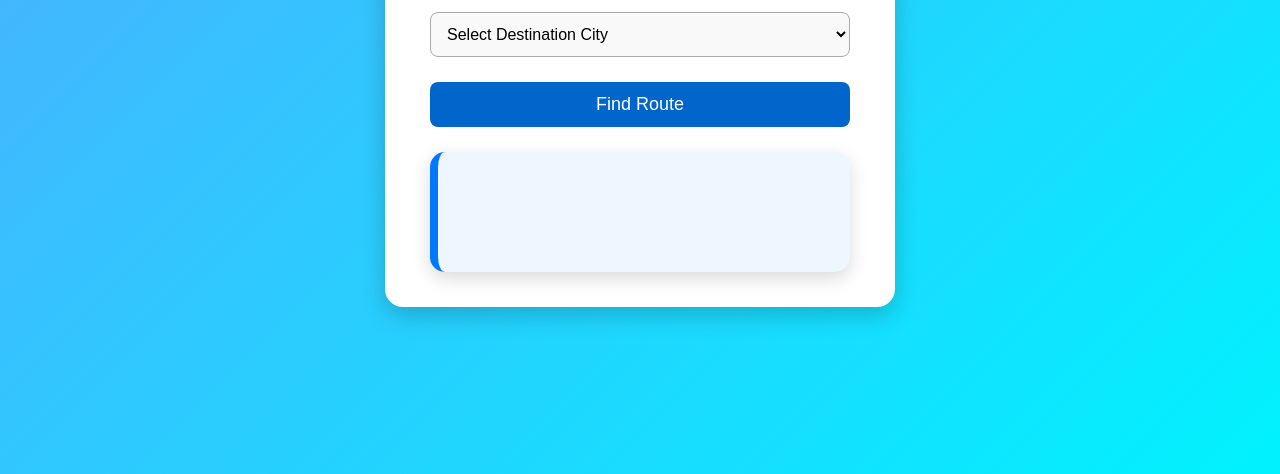
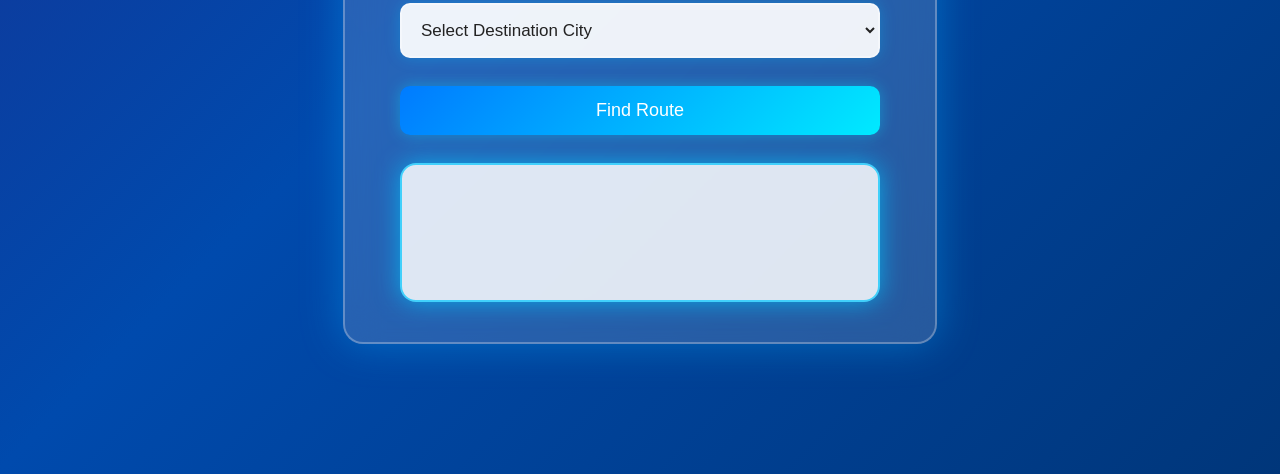
Before and after one commit to SohamSen1566/Smart-route-planner, a plain HTML site: page templates/index.html in a window 1280 px wide. Shown: the part 326-800 px from the top of the page. Drawn offline with Linux system fonts and the light colour scheme.

Commit message:
updated the frontend styles

```diff
--- a/static/style.css
+++ b/static/style.css
@@ -1,8 +1,10 @@
 /* Global */
 body {
     font-family: "Poppins", sans-serif;
-    background: linear-gradient(135deg, #4facfe, #00f2fe);
-    color: #222;
+    background: linear-gradient(135deg, #1e0059, #43005f, #004aad, #001f3f);
+    background-size: 400% 400%;
+    animation: bgShift 15s ease infinite;
+    color: #fff;
     display: flex;
     justify-content: center;
     align-items: center;
@@ -10,102 +12,119 @@ body {
     margin: 0;
 }
 
+@keyframes bgShift {
+    0% { background-position: 0% 50%; }
+    50% { background-position: 100% 50%; }
+    100% { background-position: 0% 50%; }
+}
+
 /* Main container */
 .container {
-    background-color: white;
-    padding: 35px 45px;
-    border-radius: 18px;
-    box-shadow: 0px 8px 25px rgba(0,0,0,0.2);
-    width: 420px;
+    background: rgba(255, 255, 255, 0.15);
+    backdrop-filter: blur(18px);
+    padding: 40px 55px;
+    border-radius: 20px;
+    width: 480px;
     text-align: center;
+    border: 2px solid rgba(255, 255, 255, 0.28);
+    box-shadow: 0 0 40px rgba(0, 170, 255, 0.4);
     animation: fadeIn 0.6s ease-in-out;
-}
-
-/* Animation */
-@keyframes fadeIn {
-    from { transform: translateY(15px); opacity: 0; }
-    to { transform: translateY(0); opacity: 1; }
 }
 
 /* Title */
 h1 {
-    color: #0066cc;
-    font-size: 28px;
-    margin-bottom: 25px;
+    color: #ffffff;
+    font-size: 30px;
+    margin-bottom: 28px;
+    text-transform: uppercase;
+    letter-spacing: 2px;
+    text-shadow: 0 0 12px rgba(0, 255, 255, 0.8);
 }
 
-/* Dropdowns and button */
+/* Inputs */
 .input-section {
     display: flex;
     flex-direction: column;
-    gap: 15px;
+    gap: 18px;
 }
 
 select {
-    padding: 12px;
-    font-size: 16px;
-    border: 1px solid #aaa;
-    border-radius: 8px;
-    background: #f9f9f9;
+    padding: 15px;
+    font-size: 17px;
+    border-radius: 10px;
+    border: 2px solid rgba(255, 255, 255, 0.35);
+    background: rgba(255, 255, 255, 0.92);
+    color: #222;
+    font-weight: 500;
     cursor: pointer;
+    box-shadow: 0 0 15px rgba(0, 200, 255, 0.3);
+    transition: 0.2s ease;
 }
 
+select:hover {
+    border-color: #00ccff;
+    box-shadow: 0 0 15px #00ccff;
+}
+
+/* Button */
 button {
     margin-top: 10px;
-    padding: 12px;
+    padding: 14px;
     font-size: 18px;
-    background-color: #0066cc;
+    background: linear-gradient(135deg, #007bff, #00eaff);
     color: white;
     border: none;
-    border-radius: 8px;
+    border-radius: 10px;
     cursor: pointer;
-    transition: 0.2s;
+    transition: 0.25s ease;
+    box-shadow: 0 0 15px rgba(0, 220, 255, 0.4);
 }
 
 button:hover {
-    background-color: #004c99;
+    transform: translateY(-2px);
+    box-shadow: 0 0 20px #00eaff;
 }
 
 /* Output Box */
 .output-box {
-    margin-top: 25px;
-    padding: 20px 25px;
-    background: #eef6ff;
-    border-left: 8px solid #0077ff;
-    border-radius: 15px;
-    min-height: 80px;
+    margin-top: 28px;
+    padding: 25px 28px;
 
-    box-shadow: 0 6px 18px rgba(0, 0, 0, 0.15);
+    background: rgba(255, 255, 255, 0.85);  /* brighter now */
+    color: #222;
+    border-radius: 16px;
 
+    border: 2px solid rgba(0, 200, 255, 0.7);
+    box-shadow: 0 0 25px rgba(0, 200, 255, 0.7);
+
+    min-height: 85px;
     font-size: 18px;
-    text-align: left;
     line-height: 1.6;
-
     animation: fadeIn 0.5s ease;
 }
 
-/* Output Title */
+/* Output title */
 .output-box h3 {
-    margin: 0;
-    padding-bottom: 10px;
-    font-size: 22px;
-    font-weight: 600;
-    color: #0047ab;
     text-align: center;
+    font-size: 23px;
+    color: #0055ff;
+    font-weight: 700;
+    margin-bottom: 12px;
 }
 
-/* Preformatted route text */
+/* Output pre */
 .output-box pre {
-    background: rgba(255, 255, 255, 0.6);
-    padding: 12px;
+    background: rgba(230, 240, 255, 1);  /* fully solid */
+    padding: 14px;
     font-size: 17px;
-    border-radius: 8px;
+    border-radius: 10px;
+    font-family: "Consolas", monospace;
     white-space: pre-wrap;
-    font-family: "Consolas", monospace;
+    border-left: 4px solid #008cff;
 }
 
 /* Divider */
 .output-divider {
-    margin: 15px 0;
-    border-bottom: 2px dashed #bcd1ff;
+    margin: 16px 0;
+    border-bottom: 2px dashed rgba(0, 100, 255, 0.4);
 }
```
